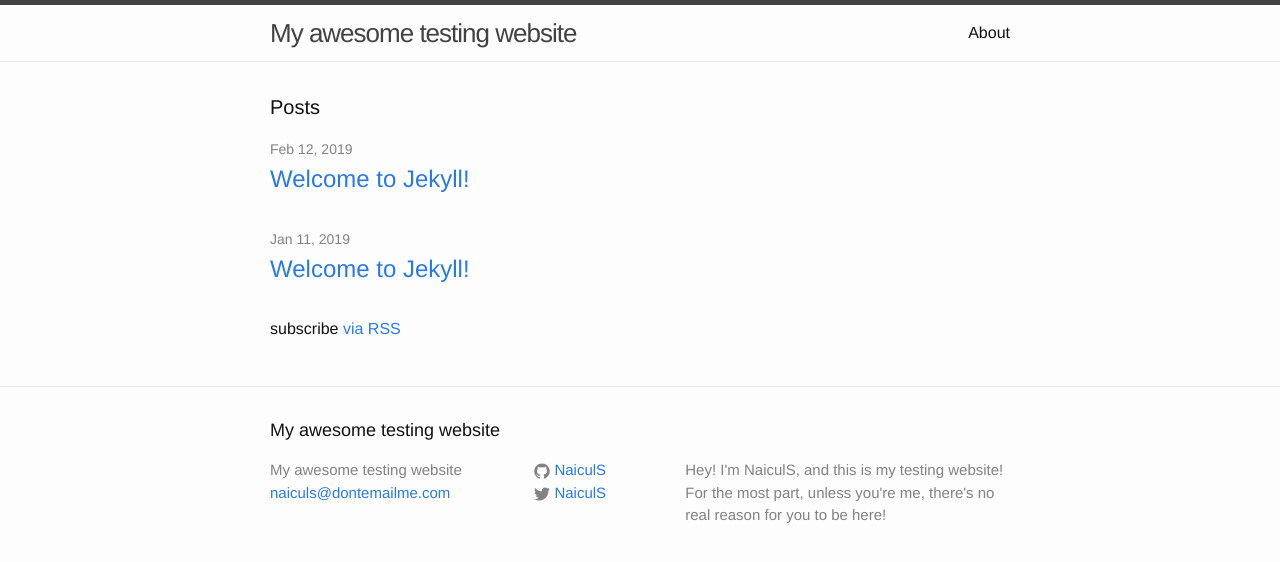
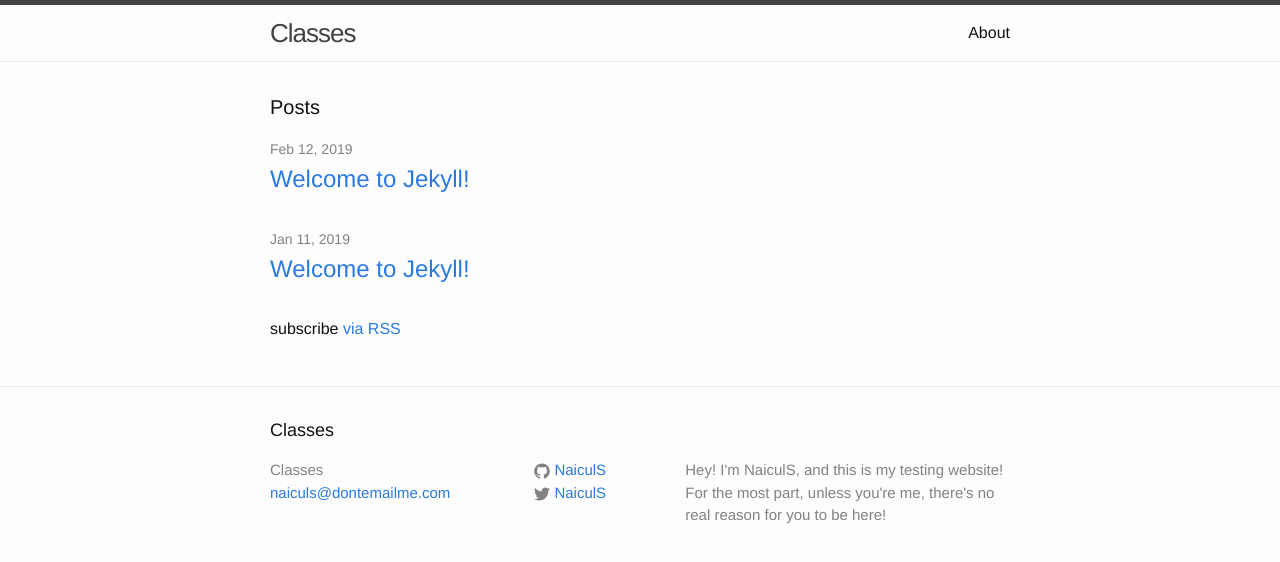
Before and after one commit to NaiculS/naiculs.github.io, a Jekyll site: the page built from index.html, in a window 1280 px wide. Shown: the top 562 px of the page. Built offline with Jekyll 4.4.1, drawn with Linux system fonts in a browser that asks for light colours.

Commit message:
Update _config.yml

```diff
--- a/_config.yml
+++ b/_config.yml
@@ -6,7 +6,7 @@
 # 'jekyll serve'. If you change this file, please restart the server process.
 
 # Site settings
-title: My awesome testing website
+title: Classes
 email: naiculs@dontemailme.com
 description: > # this means to ignore newlines until "baseurl:"
   Hey! I'm NaiculS, and this is my testing website! For the most part, unless you're me, there's no real reason for you to be here!
```
